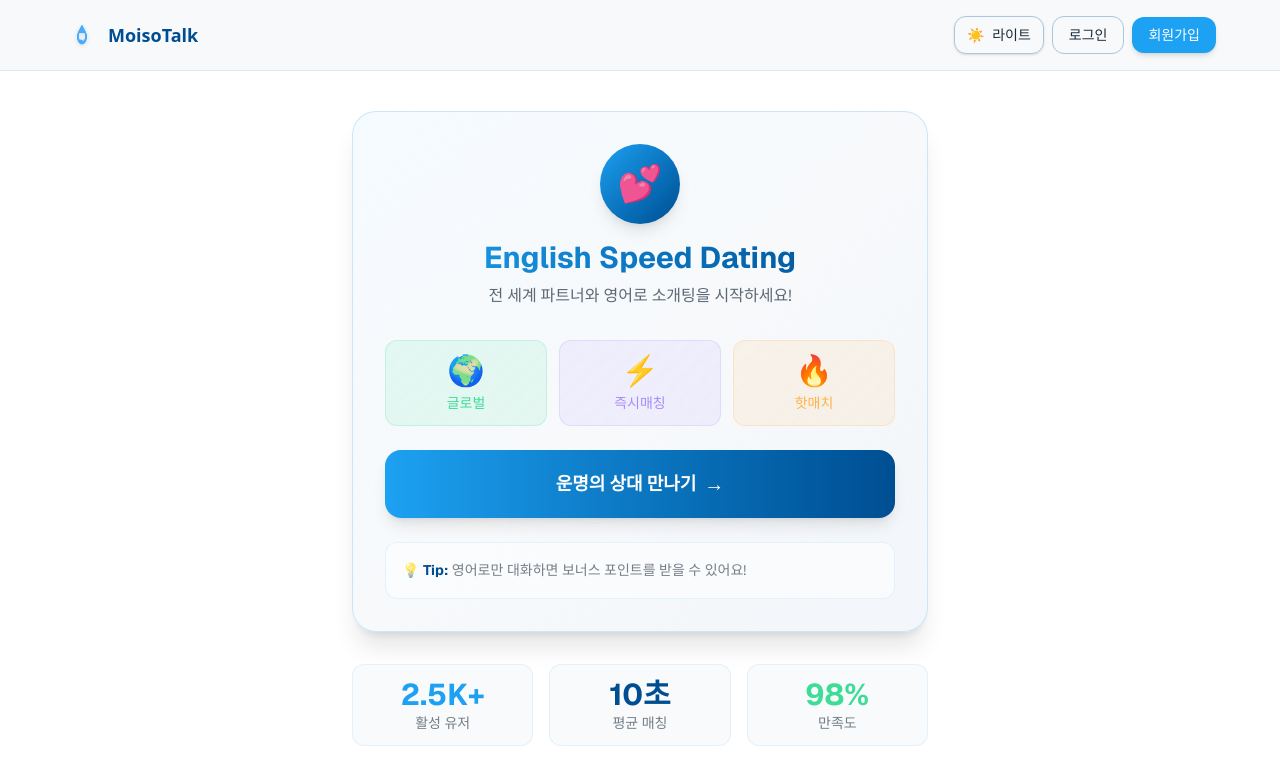
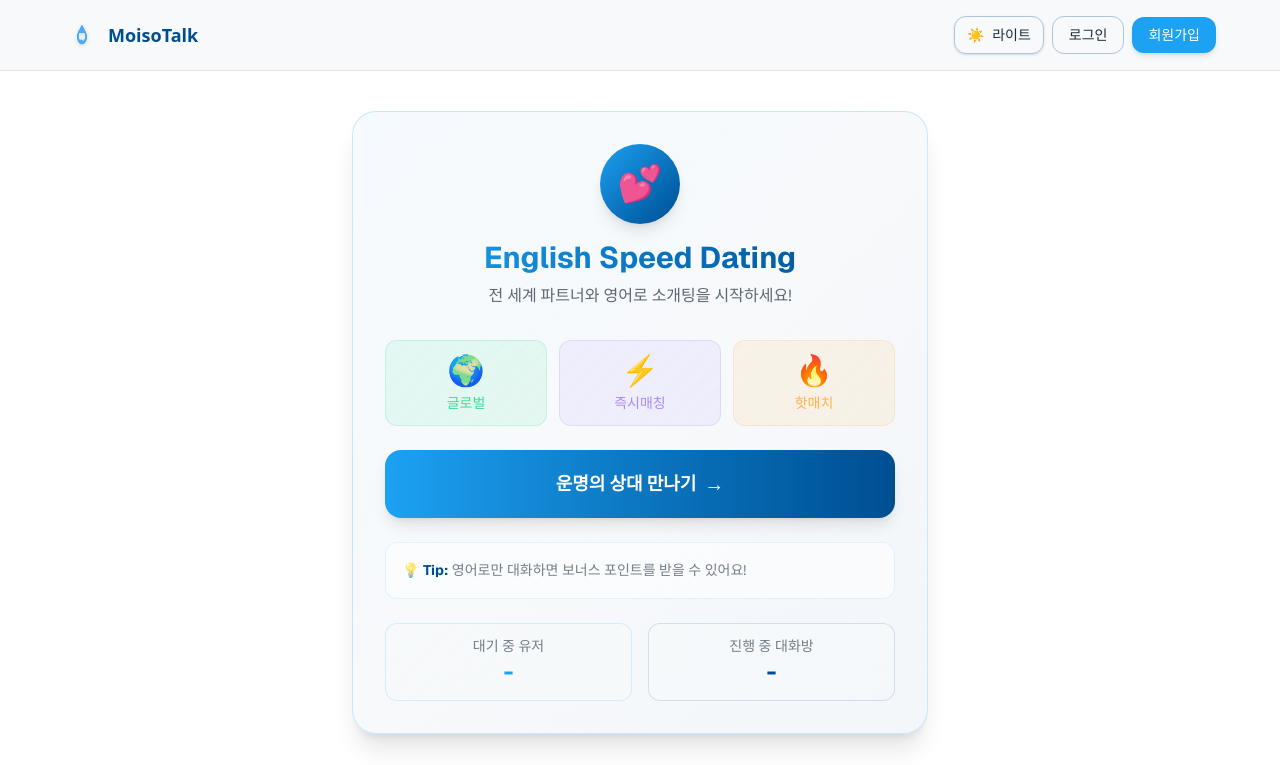
Before and after one commit to wdevelope/moisotalk, a Next.js app: page /match in a window 1280 px wide. Shown: the top 765 px of the page. Built offline with nearby package versions, Linux system fonts and the light colour scheme; no server answers.

Commit message:
feat(match): add /api/match/stats and live stats on match page (waiting users, active rooms) with polling

```diff
--- /dev/null
+++ b/src/app/api/match/stats/route.ts
@@ -0,0 +1,40 @@
+import { NextResponse } from "next/server";
+import { getServiceClient } from "@/lib/server/supabaseService";
+
+export const revalidate = 0; // no cache
+
+export async function GET() {
+  try {
+    const supabase = getServiceClient();
+
+    const [waitingRes, activeRes] = await Promise.all([
+      supabase
+        .from("waiting_pool")
+        .select("*", { count: "exact", head: true }),
+      supabase
+        .from("chat_rooms")
+        .select("*", { count: "exact", head: true })
+        .eq("is_active", true),
+    ]);
+
+    if (waitingRes.error) {
+      throw waitingRes.error;
+    }
+    if (activeRes.error) {
+      throw activeRes.error;
+    }
+
+    const waitingCount = waitingRes.count ?? 0;
+    const activeRooms = activeRes.count ?? 0;
+
+    return NextResponse.json(
+      { waitingCount, activeRooms },
+      { headers: { "Cache-Control": "no-store" } }
+    );
+  } catch (e: any) {
+    return NextResponse.json(
+      { error: e?.message || "Failed to load stats" },
+      { status: 500 }
+    );
+  }
+}
--- a/src/app/match/page.tsx
+++ b/src/app/match/page.tsx
@@ -6,14 +6,17 @@ export default function MatchPage() {
   const [waiting, setWaiting] = useState(false);
   const [error, setError] = useState<string | null>(null);
   const [elapsedTime, setElapsedTime] = useState(0);
+  const [stats, setStats] = useState<{ waitingCount: number; activeRooms: number } | null>(null);
   const router = useRouter();
   const timerRef = useRef<NodeJS.Timeout | null>(null);
   const elapsedRef = useRef<NodeJS.Timeout | null>(null);
+  const statsRef = useRef<NodeJS.Timeout | null>(null);
 
   useEffect(() => {
     return () => {
       if (timerRef.current) clearInterval(timerRef.current);
       if (elapsedRef.current) clearInterval(elapsedRef.current);
+  if (statsRef.current) clearInterval(statsRef.current);
     };
   }, []);
 
@@ -27,6 +30,25 @@ export default function MatchPage() {
       setElapsedTime(0);
     }
   }, [waiting]);
+
+  // Live stats polling
+  useEffect(() => {
+    let cancelled = false;
+    async function fetchStats() {
+      try {
+        const res = await fetch("/api/match/stats", { cache: "no-store" });
+        if (!res.ok) return;
+        const j = await res.json();
+        if (!cancelled) setStats(j);
+      } catch {}
+    }
+    fetchStats();
+    statsRef.current = setInterval(fetchStats, 5000);
+    return () => {
+      cancelled = true;
+      if (statsRef.current) clearInterval(statsRef.current);
+    };
+  }, []);
 
   async function start() {
     setError(null);
@@ -125,6 +147,22 @@ export default function MatchPage() {
                   대화하면 보너스 포인트를 받을 수 있어요!
                 </p>
               </div>
+
+              {/* Live Stats */}
+              <div className="grid grid-cols-2 gap-3 md:gap-4">
+                <div className="rounded-xl border border-primary/15 bg-surface/70 p-3 text-center">
+                  <p className="text-xs md:text-sm text-foreground/60">대기 중 유저</p>
+                  <p className="text-xl md:text-2xl font-bold text-primary">
+                    {stats ? stats.waitingCount.toLocaleString() : "-"}
+                  </p>
+                </div>
+                <div className="rounded-xl border border-accent/15 bg-surface/70 p-3 text-center">
+                  <p className="text-xs md:text-sm text-foreground/60">진행 중 대화방</p>
+                  <p className="text-xl md:text-2xl font-bold text-accent">
+                    {stats ? stats.activeRooms.toLocaleString() : "-"}
+                  </p>
+                </div>
+              </div>
             </div>
           ) : (
             <div className="space-y-4 md:space-y-6">
@@ -163,6 +201,22 @@ export default function MatchPage() {
               >
                 매칭 취소
               </button>
+
+              {/* Live Stats while waiting */}
+              <div className="grid grid-cols-2 gap-3 md:gap-4">
+                <div className="rounded-xl border border-primary/15 bg-surface/70 p-3 text-center">
+                  <p className="text-xs md:text-sm text-foreground/60">대기 중 유저</p>
+                  <p className="text-xl md:text-2xl font-bold text-primary">
+                    {stats ? stats.waitingCount.toLocaleString() : "-"}
+                  </p>
+                </div>
+                <div className="rounded-xl border border-accent/15 bg-surface/70 p-3 text-center">
+                  <p className="text-xs md:text-sm text-foreground/60">진행 중 대화방</p>
+                  <p className="text-xl md:text-2xl font-bold text-accent">
+                    {stats ? stats.activeRooms.toLocaleString() : "-"}
+                  </p>
+                </div>
+              </div>
             </div>
           )}
 
```
